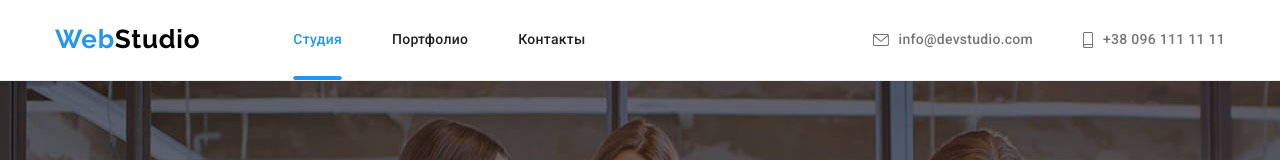
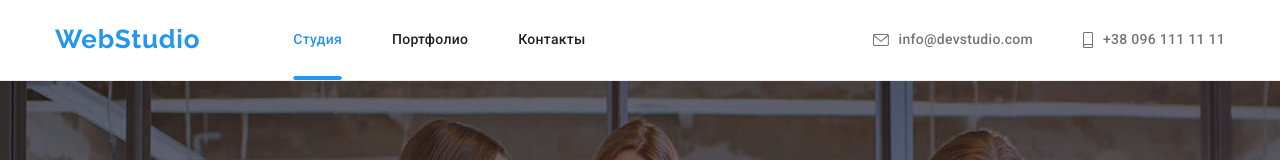
Before and after one commit to Natali-Kotelnitska/goit-markup-hw-06, a plain HTML site: page index.html in a window 1280 px wide. In both pictures the pointer is over the link 127 px from the left and 39 px from the top of the page. Shown: the top 160 px of the page. Drawn offline with nearby package versions, Linux system fonts and the light colour scheme.

Commit message:
Makes correction

```diff
--- a/css/styles.css
+++ b/css/styles.css
@@ -138,8 +138,8 @@ body {
 }
 .logo:hover,
 .logo:focus,
-.logo__text--black:hover,
-.logo__text--black:focus {
+.logo-header:hover,
+.logo-header:focus {
   color: var(--accent-color);
 }
 
```
